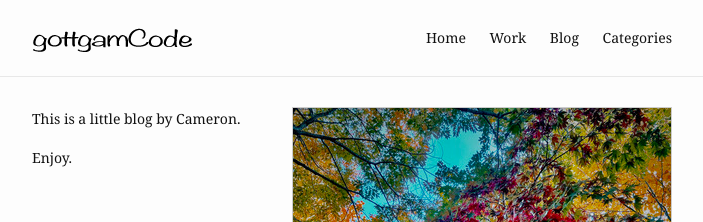
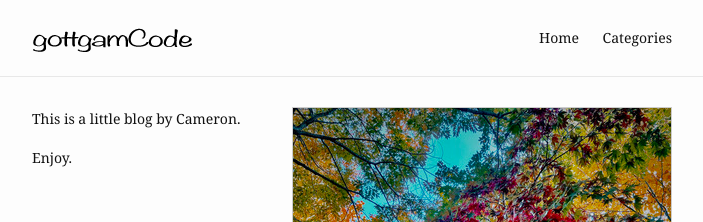
Before and after one commit to gottgam/gottgam.github.io, a Jekyll site: the page built from index.md, in a window 1280 px wide. Shown: the top 222 px of the page, without its empty margins (288-991 px from the left). Built offline with Jekyll 4.4.1, drawn with Linux system fonts in a browser that asks for light colours.

Commit message:
Update _config.yml

```diff
--- a/_config.yml
+++ b/_config.yml
@@ -13,8 +13,6 @@ header:
   pages:
     - name: Home
       slug: /
-    - name: Work
-    - name: Blog
     - name: Categories
 
 footer:
```
